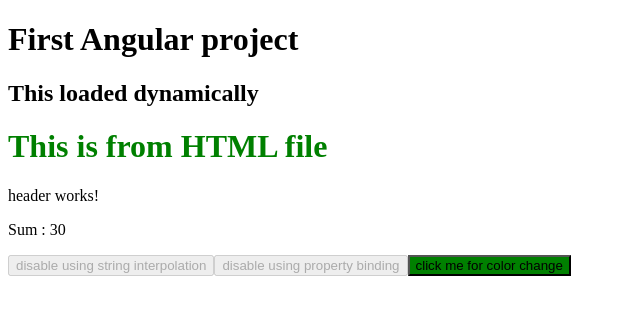
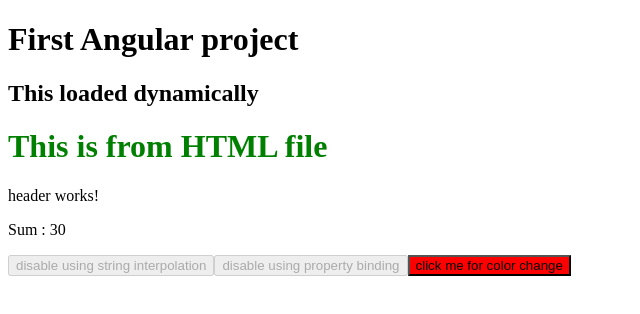
Before and after one commit to Saranyajayakumaran/learn_angular, an Angular app in the folder first-angular-project/: page / in a window 1280 px wide. Shown: the top 314 px of the page, without its empty margins (0-640 px from the left). Built offline with nearby package versions, Linux system fonts and the light colour scheme.

Commit message:
Learn false data binding

```diff
--- a/first-angular-project/src/app/header/header.component.css
+++ b/first-angular-project/src/app/header/header.component.css
@@ -1,3 +1,7 @@
 .active{
     background-color:green;
 }
+
+.not-active{
+    background-color:red;
+}
--- a/first-angular-project/src/app/header/header.component.html
+++ b/first-angular-project/src/app/header/header.component.html
@@ -6,4 +6,4 @@
 
 
 <!--Class Binding-->
-<button [class.active]="isActive"> click me for color change </button>
+<button [class.active]="isActive" [class.not-active]="!isActive"> click me for color change </button>
--- a/first-angular-project/src/app/header/header.component.ts
+++ b/first-angular-project/src/app/header/header.component.ts
@@ -11,5 +11,5 @@
 num2 = 20;
 imgURL: string = 'https://cdn.pixabay.com/photo/2015/04/23/22/00/new-year-background-736885_1280.jpg';
 isDisabled: boolean=true;
-isActive: boolean=true;
+isActive: boolean=false;
 }
```
